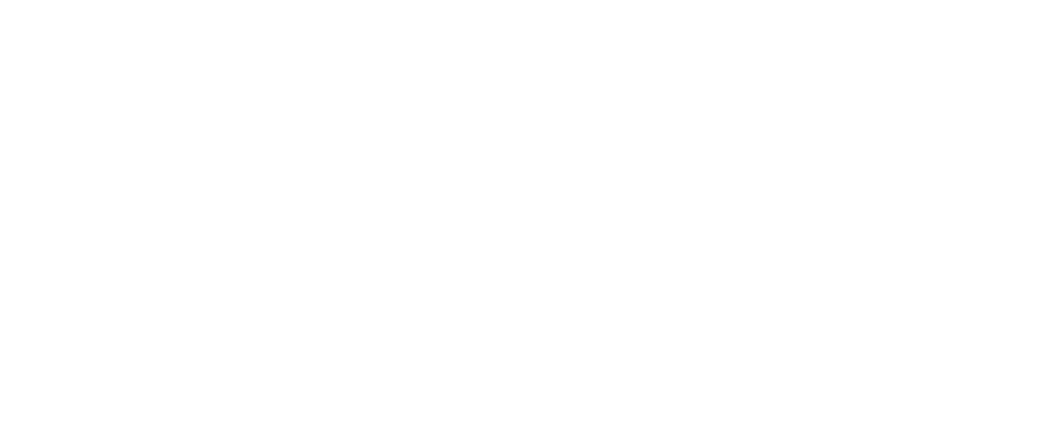
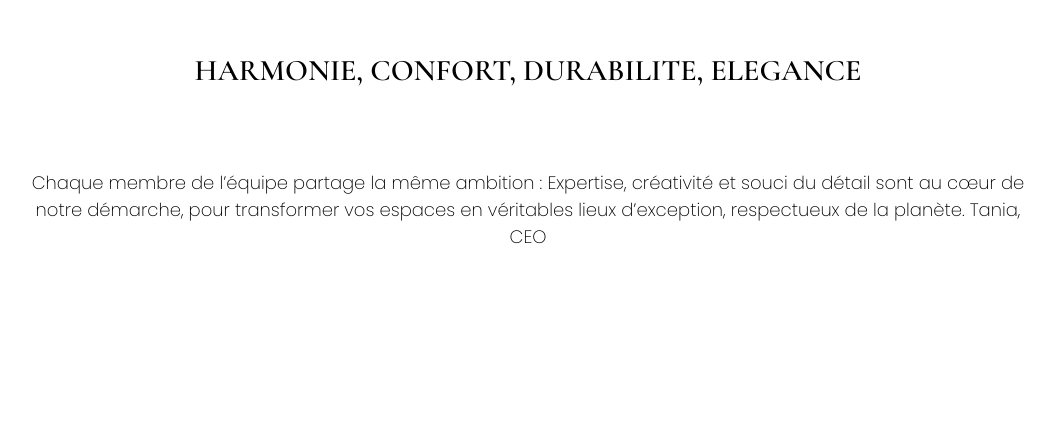
Before and after one commit to Scharlyopitz/CHEYSSOI-PARIS, a React (Vite) app: page /about in a window 1280 px wide. Shown: the part 1849-2280 px from the top of the page, without its empty margins (112-1167 px from the left). Built offline with nearby package versions, Linux system fonts and the light colour scheme.

Commit message:
Ajout de l'ancre et de la couleur de fond sur les bonnes sections

```diff
--- a/src/pages/About.jsx
+++ b/src/pages/About.jsx
@@ -16,6 +16,8 @@ export default function About() {
         <BackgroundImage />
         <FirstSection />
         <SecondSection
+          anchor={true}
+          white={false}
           title={"CREATEURS D ESPACES DE VIE DURABLES ELEGANTS"}
           texts={[
             `Cheyssoi Paris, studio de design d’intérieur éthique et écoresponsable, réinvente vos espaces en alliant élégance,
@@ -25,6 +27,8 @@ une harmonie parfaite entre esthétique, innovation et engagement pour un avenir
           ]}
         />
         <SecondSection
+          anchor={false}
+          white={true}
           title={"HARMONIE, CONFORT, DURABILITE, ELEGANCE"}
           texts={[
             `Chaque membre de l’équipe partage la même ambition : Expertise, créativité et souci du détail sont au cœur de
@@ -57,9 +61,12 @@ function FirstSection() {
   );
 }
 
-function SecondSection({ texts, title }) {
+function SecondSection({ texts, title, anchor, white }) {
   return (
-    <section id="apropos" className="secondSection">
+    <section
+      id={anchor ? "apropos" : null}
+      className={`secondSection ${white && "white"}`}
+    >
       <h2>{title}</h2>
       <div className="txtContainer">
         {texts.map((txt, i) => {
```
